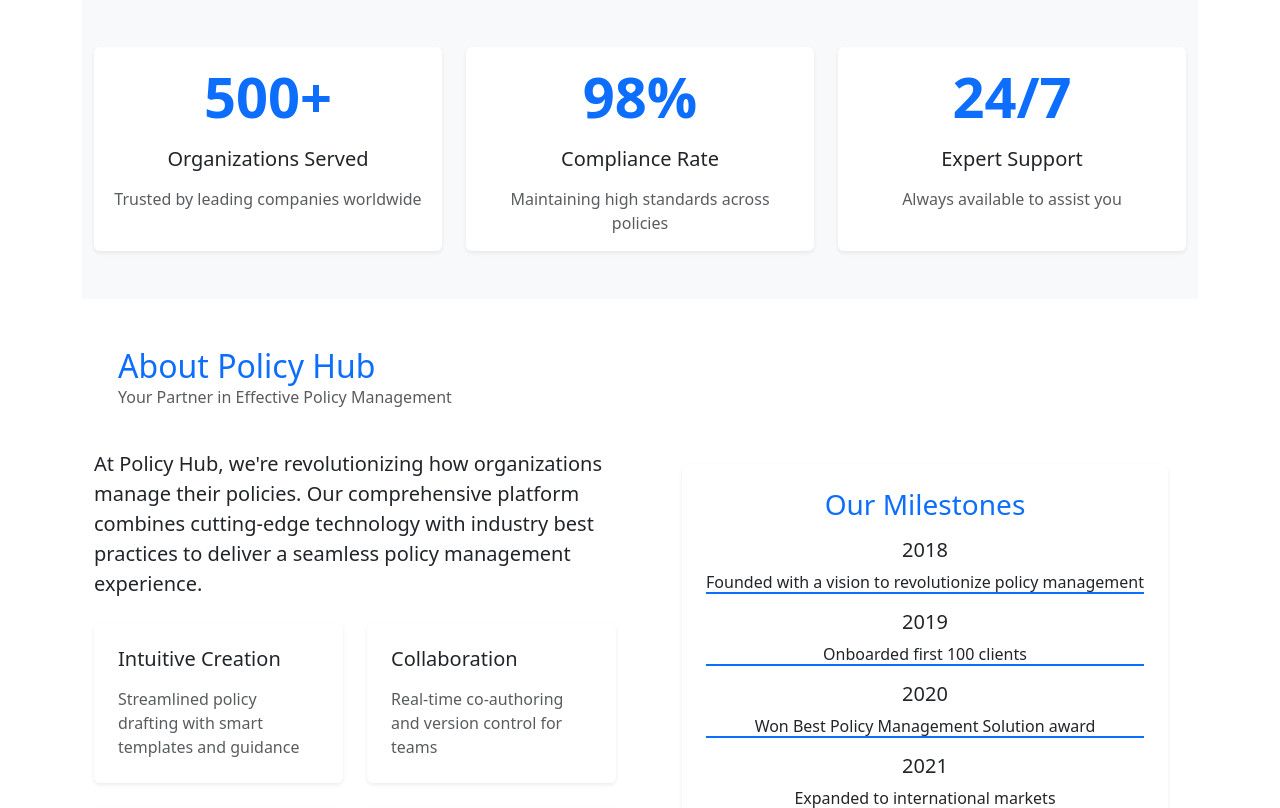
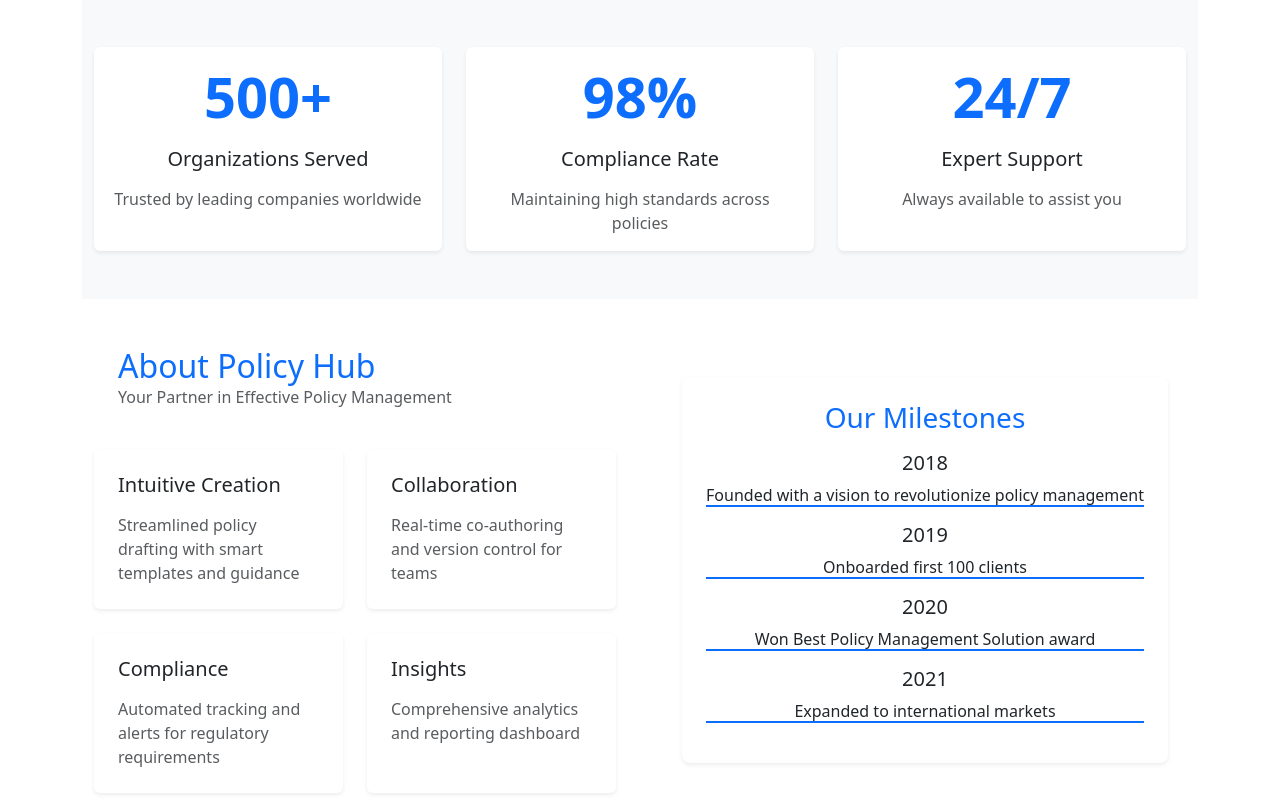
Before and after one commit to kamoreilly/policy_django, a Django app: page / in a window 1280 px wide. Shown: the part 1121-1929 px from the top of the page. Run offline with Django 5.2, Linux system fonts and the light colour scheme; some libraries are stand-ins or nearby versions.

Commit message:
About Policy Hub - Text removed.

```diff
--- a/templates/landing.html
+++ b/templates/landing.html
@@ -224,7 +224,6 @@
             <p class="text-muted">Your Partner in Effective Policy Management</p>
           </div>
         </div>
-        <p class="lead mb-4">At Policy Hub, we're revolutionizing how organizations manage their policies. Our comprehensive platform combines cutting-edge technology with industry best practices to deliver a seamless policy management experience.</p>
         <div class="row g-4">
           <div class="col-md-6">
             <div class="card h-100 border-0 shadow-sm">
```
